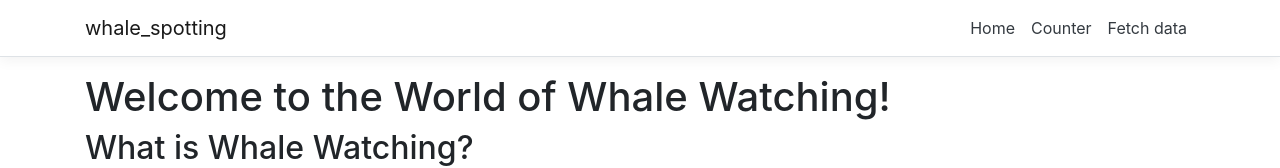
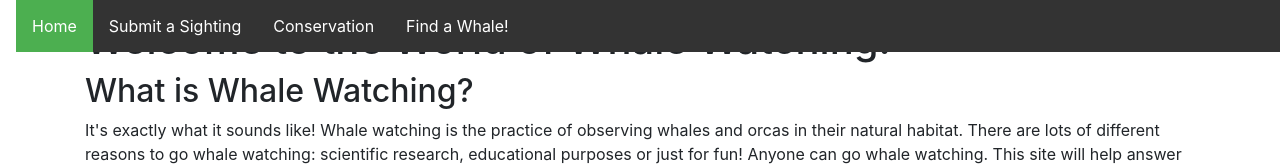
Before and after one commit to techswitch-learners/Whale-spotting, a React (Create React App) app in the folder ClientApp/: page / in a window 1280 px wide. Shown: the top 168 px of the page. Built offline with nearby package versions, Linux system fonts and the light colour scheme.

Commit message:
created a horizontal navbar for desktop and tablet, still some styling issues to sort out

```diff
--- a/ClientApp/src/App.tsx
+++ b/ClientApp/src/App.tsx
@@ -2,10 +2,11 @@ import React, { Component } from 'react';
 import { Route } from 'react-router';
 import { Layout } from './components/Layout';
 import { Home } from './Pages/Home/Home';
-import { FetchData } from './components/FetchData';
-import { Counter } from './components/Counter';
+// import { FetchData } from './components/FetchData';
+// import { Counter } from './components/Counter';
 import './custom.css'
 import { SubmitSightingForm } from './Pages/SubmitSighting/SubmitSighting';
+import { NavBar } from './NavBar/NavBar';
 
 export default class App extends Component {
   static displayName = App.name;
@@ -14,8 +15,6 @@ export default class App extends Component {
     return (
       <Layout>
         <Route exact path='/' component={Home} />
-        <Route path='/counter' component={Counter} />
-        <Route path='/fetch-data' component={FetchData} />
         <Route path='/submit-sighting' component={SubmitSightingForm} />
       </Layout>
     );
--- a/ClientApp/src/NavBar/NavBar.scss
+++ b/ClientApp/src/NavBar/NavBar.scss
@@ -1,3 +1,5 @@
+
+
 ul {
     list-style-type: none;
     margin: 0;
@@ -7,6 +9,7 @@ ul {
     position: fixed;
     top: 0;
     width: 100%;
+
   }
 
   li {
--- a/ClientApp/src/NavBar/NavBar.tsx
+++ b/ClientApp/src/NavBar/NavBar.tsx
@@ -7,19 +7,17 @@ function NavBar() {
     const [selectedPage, setSelectedPage] = useState('home');
 
     return (
-        <header>
         <div>
-            <nav>
+            <nav className="navbar">
                 <ul>
                     <li><Link to="/" className={selectedPage == 'home' ? 'active' : 'inactive'} onClick={() => setSelectedPage('home')}>Home</Link></li>
-                    <li><Link to="/SubmitSighting" className={selectedPage == 'submitsighting' ? 'active' : 'inactive'} onClick={() => setSelectedPage('submitsighting')}>Submit a Sighting</Link></li>
+                    <li><Link to="/submit-sighting" className={selectedPage == 'submit-sighting' ? 'active' : 'inactive'} onClick={() => setSelectedPage('submit-sighting')}>Submit a Sighting</Link></li>
                     <li><Link to="/Conservation" className={selectedPage == 'conservation' ? 'active' : 'inactive'} onClick={() => setSelectedPage('conservation')} >Conservation</Link></li>
                     <li><Link to="/Started" className={selectedPage == 'started' ? 'active' : 'inactive'} onClick={() => setSelectedPage('started')}>Find a Whale!</Link></li>
-
                 </ul>
             </nav>
         </div>
-        </header>
+
     );
 
 }
--- a/ClientApp/src/components/Counter.js
+++ b/ClientApp/src/components/Counter.js
@@ -1,31 +1,31 @@
-import React, { Component } from 'react';
+// import React, { Component } from 'react';
 
-export class Counter extends Component {
-  static displayName = Counter.name;
+// export class Counter extends Component {
+//   static displayName = Counter.name;
 
-  constructor(props) {
-    super(props);
-    this.state = { currentCount: 0 };
-    this.incrementCounter = this.incrementCounter.bind(this);
-  }
+//   constructor(props) {
+//     super(props);
+//     this.state = { currentCount: 0 };
+//     this.incrementCounter = this.incrementCounter.bind(this);
+//   }
 
-  incrementCounter() {
-    this.setState({
-      currentCount: this.state.currentCount + 1
-    });
-  }
+//   incrementCounter() {
+//     this.setState({
+//       currentCount: this.state.currentCount + 1
+//     });
+//   }
 
-  render() {
-    return (
-      <div>
-        <h1>Counter</h1>
+//   render() {
+//     return (
+//       <div>
+//         <h1>Counter</h1>
 
-        <p>This is a simple example of a React component.</p>
+//         <p>This is a simple example of a React component.</p>
 
-        <p aria-live="polite">Current count: <strong>{this.state.currentCount}</strong></p>
+//         <p aria-live="polite">Current count: <strong>{this.state.currentCount}</strong></p>
 
-        <button className="btn btn-primary" onClick={this.incrementCounter}>Increment</button>
-      </div>
-    );
-  }
-}
+//         <button className="btn btn-primary" onClick={this.incrementCounter}>Increment</button>
+//       </div>
+//     );
+//   }
+// }
--- a/ClientApp/src/components/FetchData.js
+++ b/ClientApp/src/components/FetchData.js
@@ -1,59 +1,59 @@
-import React, { Component } from 'react';
+// import React, { Component } from 'react';
 
-export class FetchData extends Component {
-  static displayName = FetchData.name;
+// export class FetchData extends Component {
+//   static displayName = FetchData.name;
 
-  constructor(props) {
-    super(props);
-    this.state = { forecasts: [], loading: true };
-  }
+//   constructor(props) {
+//     super(props);
+//     this.state = { forecasts: [], loading: true };
+//   }
 
-  componentDidMount() {
-    this.populateWeatherData();
-  }
+//   componentDidMount() {
+//     this.populateWeatherData();
+//   }
 
-  static renderForecastsTable(forecasts) {
-    return (
-      <table className='table table-striped' aria-labelledby="tabelLabel">
-        <thead>
-          <tr>
-            <th>Date</th>
-            <th>Temp. (C)</th>
-            <th>Temp. (F)</th>
-            <th>Summary</th>
-          </tr>
-        </thead>
-        <tbody>
-          {forecasts.map(forecast =>
-            <tr key={forecast.date}>
-              <td>{forecast.date}</td>
-              <td>{forecast.temperatureC}</td>
-              <td>{forecast.temperatureF}</td>
-              <td>{forecast.summary}</td>
-            </tr>
-          )}
-        </tbody>
-      </table>
-    );
-  }
+//   static renderForecastsTable(forecasts) {
+//     return (
+//       <table className='table table-striped' aria-labelledby="tabelLabel">
+//         <thead>
+//           <tr>
+//             <th>Date</th>
+//             <th>Temp. (C)</th>
+//             <th>Temp. (F)</th>
+//             <th>Summary</th>
+//           </tr>
+//         </thead>
+//         <tbody>
+//           {forecasts.map(forecast =>
+//             <tr key={forecast.date}>
+//               <td>{forecast.date}</td>
+//               <td>{forecast.temperatureC}</td>
+//               <td>{forecast.temperatureF}</td>
+//               <td>{forecast.summary}</td>
+//             </tr>
+//           )}
+//         </tbody>
+//       </table>
+//     );
+//   }
 
-  render() {
-    let contents = this.state.loading
-      ? <p><em>Loading...</em></p>
-      : FetchData.renderForecastsTable(this.state.forecasts);
+//   render() {
+//     let contents = this.state.loading
+//       ? <p><em>Loading...</em></p>
+//       : FetchData.renderForecastsTable(this.state.forecasts);
 
-    return (
-      <div>
-        <h1 id="tabelLabel" >Weather forecast</h1>
-        <p>This component demonstrates fetching data from the server.</p>
-        {contents}
-      </div>
-    );
-  }
+//     return (
+//       <div>
+//         <h1 id="tabelLabel" >Weather forecast</h1>
+//         <p>This component demonstrates fetching data from the server.</p>
+//         {contents}
+//       </div>
+//     );
+//   }
 
-  async populateWeatherData() {
-    const response = await fetch('weatherforecast');
-    const data = await response.json();
-    this.setState({ forecasts: data, loading: false });
-  }
-}
+//   async populateWeatherData() {
+//     const response = await fetch('weatherforecast');
+//     const data = await response.json();
+//     this.setState({ forecasts: data, loading: false });
+//   }
+// }
--- a/ClientApp/src/components/Layout.js
+++ b/ClientApp/src/components/Layout.js
@@ -1,6 +1,7 @@
 import React, { Component } from 'react';
 import { Container } from 'reactstrap';
-import { NavMenu } from './NavMenu';
+import { NavBar } from '../NavBar/NavBar';
+
 
 export class Layout extends Component {
   static displayName = Layout.name;
@@ -8,7 +9,7 @@ export class Layout extends Component {
   render () {
     return (
       <div>
-        <NavMenu />
+        <NavBar/>
         <Container>
           {this.props.children}
         </Container>
--- a/ClientApp/src/components/NavMenu.css
+++ b/ClientApp/src/components/NavMenu.css
@@ -1,4 +1,4 @@
-a.navbar-brand {
+/* a.navbar-brand {
   white-space: normal;
   text-align: center;
   word-break: break-all;
@@ -15,4 +15,4 @@ html {
 
 .box-shadow {
   box-shadow: 0 .25rem .75rem rgba(0, 0, 0, .05);
-}
+} */
--- a/ClientApp/src/components/NavMenu.js
+++ b/ClientApp/src/components/NavMenu.js
@@ -1,49 +1,49 @@
-import React, { Component } from 'react';
-import { Collapse, Container, Navbar, NavbarBrand, NavbarToggler, NavItem, NavLink } from 'reactstrap';
-import { Link } from 'react-router-dom';
-import './NavMenu.css';
+// import React, { Component } from 'react';
+// import { Collapse, Container, Navbar, NavbarBrand, NavbarToggler, NavItem, NavLink } from 'reactstrap';
+// import { Link } from 'react-router-dom';
+// import './NavMenu.css';
 
-export class NavMenu extends Component {
-  static displayName = NavMenu.name;
+// export class NavMenu extends Component {
+//   static displayName = NavMenu.name;
 
-  constructor (props) {
-    super(props);
+//   constructor (props) {
+//     super(props);
 
-    this.toggleNavbar = this.toggleNavbar.bind(this);
-    this.state = {
-      collapsed: true
-    };
-  }
+//     this.toggleNavbar = this.toggleNavbar.bind(this);
+//     this.state = {
+//       collapsed: true
+//     };
+//   }
 
-  toggleNavbar () {
-    this.setState({
-      collapsed: !this.state.collapsed
-    });
-  }
+//   toggleNavbar () {
+//     this.setState({
+//       collapsed: !this.state.collapsed
+//     });
+//   }
 
-  render () {
-    return (
-      <header>
-        <Navbar className="navbar-expand-sm navbar-toggleable-sm ng-white border-bottom box-shadow mb-3" light>
-          <Container>
-            <NavbarBrand tag={Link} to="/">whale_spotting</NavbarBrand>
-            <NavbarToggler onClick={this.toggleNavbar} className="mr-2" />
-            <Collapse className="d-sm-inline-flex flex-sm-row-reverse" isOpen={!this.state.collapsed} navbar>
-              <ul className="navbar-nav flex-grow">
-                <NavItem>
-                  <NavLink tag={Link} className="text-dark" to="/">Home</NavLink>
-                </NavItem>
-                <NavItem>
-                  <NavLink tag={Link} className="text-dark" to="/counter">Counter</NavLink>
-                </NavItem>
-                <NavItem>
-                  <NavLink tag={Link} className="text-dark" to="/fetch-data">Fetch data</NavLink>
-                </NavItem>
-              </ul>
-            </Collapse>
-          </Container>
-        </Navbar>
-      </header>
-    );
-  }
-}
+//   render () {
+//     return (
+//       <header>
+//         <Navbar className="navbar-expand-sm navbar-toggleable-sm ng-white border-bottom box-shadow mb-3" light>
+//           <Container>
+//             <NavbarBrand tag={Link} to="/">whale_spotting</NavbarBrand>
+//             <NavbarToggler onClick={this.toggleNavbar} className="mr-2" />
+//             <Collapse className="d-sm-inline-flex flex-sm-row-reverse" isOpen={!this.state.collapsed} navbar>
+//               <ul className="navbar-nav flex-grow">
+//                 <NavItem>
+//                   <NavLink tag={Link} className="text-dark" to="/">Home</NavLink>
+//                 </NavItem>
+//                 <NavItem>
+//                   <NavLink tag={Link} className="text-dark" to="/counter">Counter</NavLink>
+//                 </NavItem>
+//                 <NavItem>
+//                   <NavLink tag={Link} className="text-dark" to="/fetch-data">Fetch data</NavLink>
+//                 </NavItem>
+//               </ul>
+//             </Collapse>
+//           </Container>
+//         </Navbar>
+//       </header>
+//     );
+//   }
+// }
```
